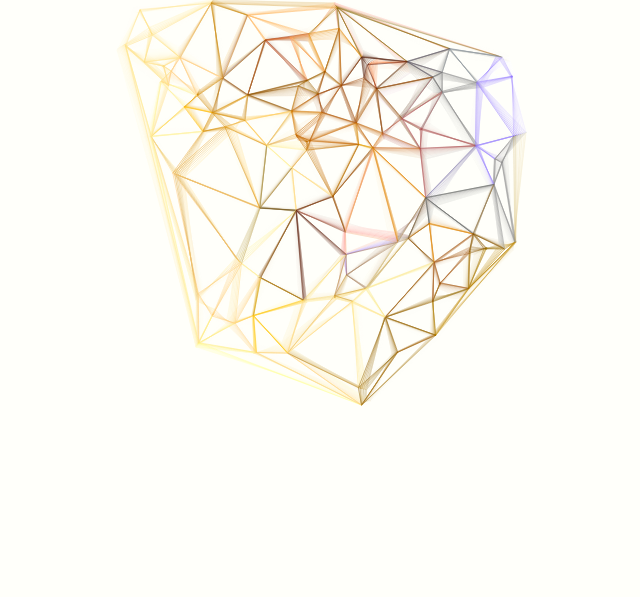
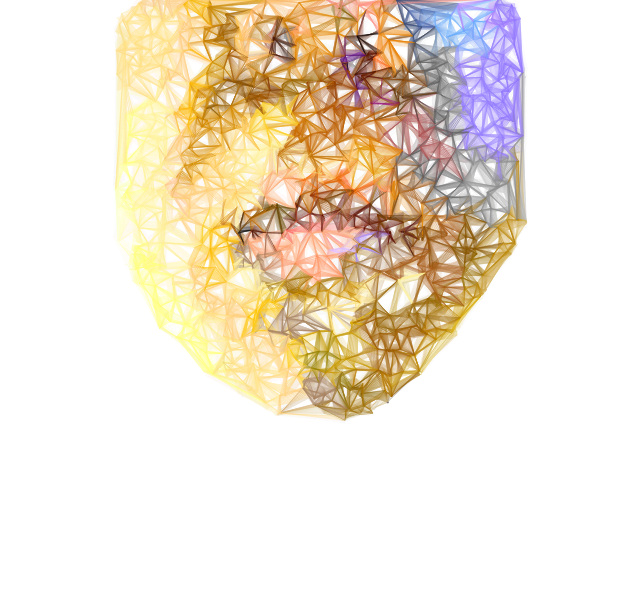
Before and after one commit to turbomaze/anthony-ai, a plain HTML site: page index.html in a window 1280 px wide. Shown: the top 597 px of the page, without its empty margins (319-959 px from the left). Drawn offline with Linux system fonts and the light colour scheme.

Commit message:
Removes WIP stuff for quick prod update.

```diff
--- a/js/main.js
+++ b/js/main.js
@@ -19,11 +19,12 @@ anthony.ai = (function() {
   function initAnthonyAI() {
     var faceCanvas = $s('#canvas');
     var faceRenderer = new NetworkRenderer(faceCanvas, faceUrl, {
-      numInitPoints: 100,
-      fillColor: 'rgba(255, 254, 250, 0.2)'
+      numInitPoints: 1000,
+      fillColor: 'rgba(255, 254, 250, 0.07)'
     });
     faceRenderer.start();
 
+    /*
     var faceCanvas2 = $s('#canvas2');
     var faceRenderer2 = new NetworkRenderer(faceCanvas2,
       'assets/images/profile_pic.jpg', {
@@ -41,6 +42,7 @@ anthony.ai = (function() {
       maxPointRadius: 4
     });
     faceRenderer3.start();
+    */
 
     // init smooth scroll
     smoothScroll.init({
```
Also changed, not shown: index.html (+4 -0 lines).
